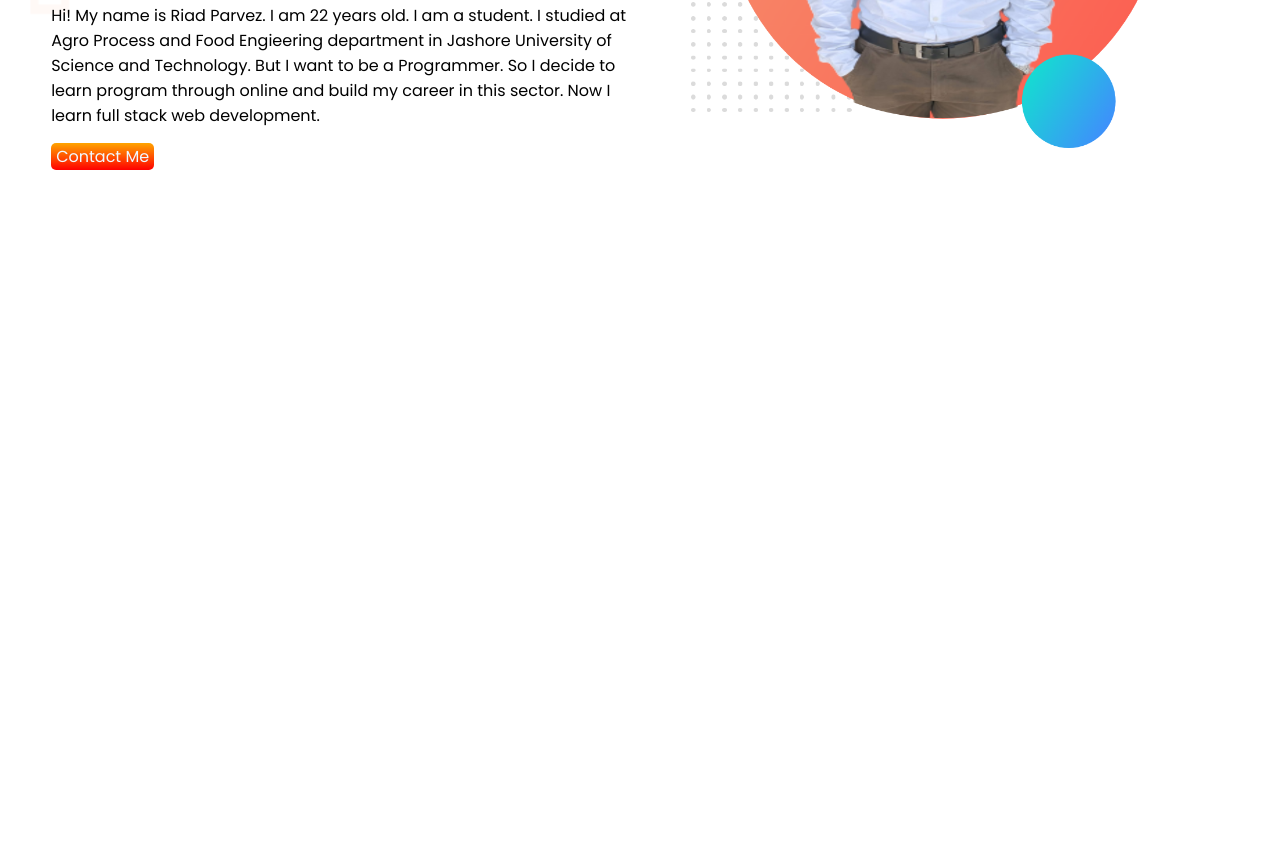
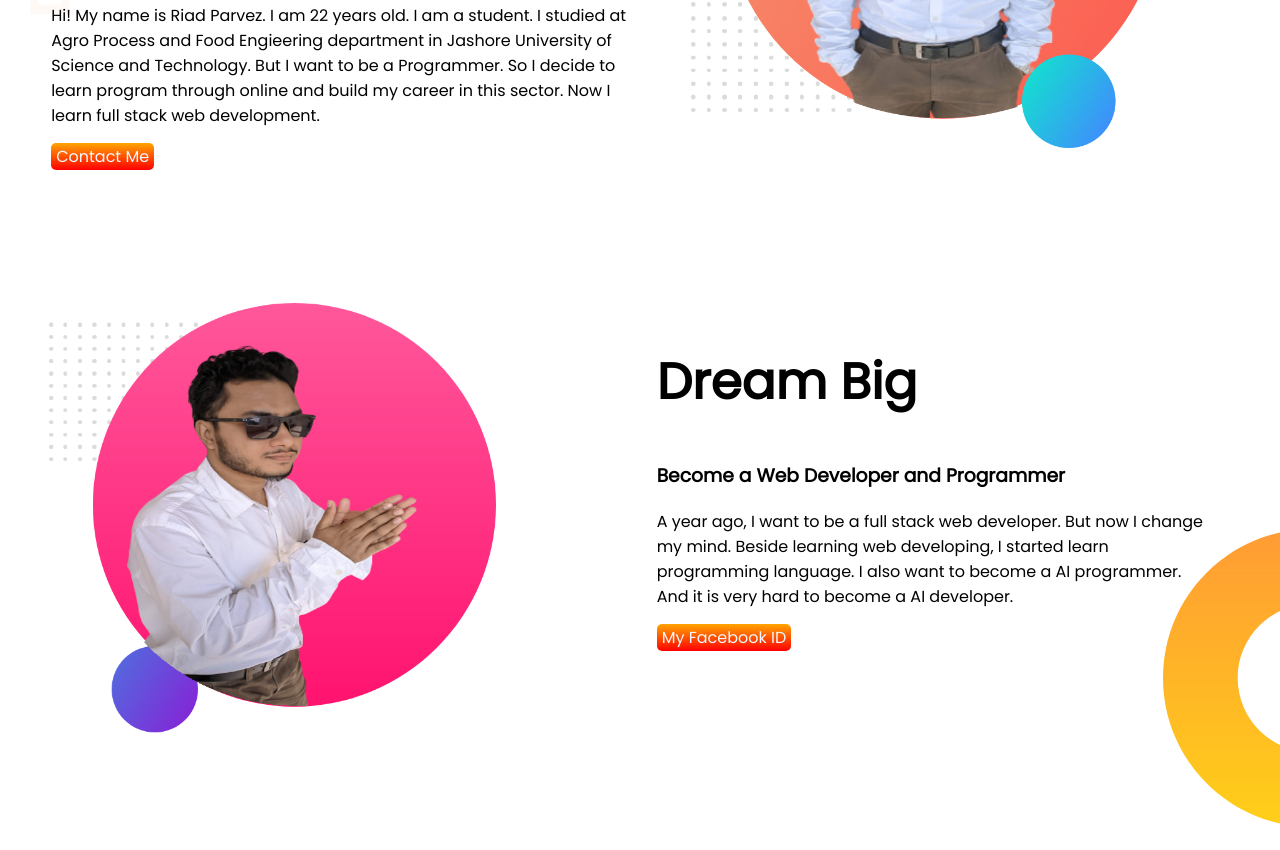
Before and after one commit to Parvez004/developer_portfolio_rev, a plain HTML site: page index.html in a window 1280 px wide. Shown: the part 345-1195 px from the top of the page. Before the commit the page ends 800 px from the top, so only its background shows below. Drawn offline with Linux system fonts and the light colour scheme.

Commit message:
second part

```diff
--- a/index.html
+++ b/index.html
@@ -15,7 +15,7 @@
 
 <body>
     <section class="top_banner">
-        <div class="first_sec">
+        <div class="half_width">
             <h1>Welcome To</h1>
             <h1><span class="orange">Parvez's</span> World!</h1>
 
@@ -24,10 +24,25 @@
             <p>
                 Hi! My name is Riad Parvez. I am 22 years old. I am a student. I studied at Agro Process and Food Engieering department in Jashore University of Science and Technology. But I want to be a Programmer. So I decide to learn program through online and build my career in this sector. Now I learn full stack web development.
             </p>
-            <a href="mailto: riadprvzz@gmail.com">Contact Me</a>
+            <a class="button" target="_blank" href="mailto: riadprvzz@gmail.com">Contact Me</a>
         </div>
-        <div class="first_sec">
+        <div class="half_width">
             <img src="images/my-bg.png" alt="Missing my-bg.png">
+        </div>
+    </section>
+
+    <section class="dream_area">
+        <div class="half_width">
+            <img src="images/my-bg2.png" alt="">
+
+        </div>
+        <div class="half_width">
+            <h1>Dream Big</h1>
+            <h3>Become a Web Developer and Programmer</h3>
+            <p>
+                A year ago, I want to be a full stack web developer. But now I change my mind. Beside learning web developing, I started learn programming language. I also want to become a AI programmer. And it is very hard to become a AI developer.
+            </p>
+            <a class="button" target="_blank" href="https://www.facebook.com/riad.parvez.3/">My Facebook ID</a>
         </div>
     </section>
 </body>
--- a/style.css
+++ b/style.css
@@ -10,16 +10,17 @@ h1{
 }
 section{
     display: flex;
+    padding-bottom: 110px;
 }
-.first_sec{
+.half_width{
     width: 50%;
     padding-left: 4%;
     padding-top: 2%;
 }
-.first_sec img{
+.half_width img{
     width: 80%;
 }
-a{
+.button{
     text-decoration: none;
     background-image: linear-gradient(orange, red);
     color: aliceblue;
@@ -31,3 +32,10 @@ a{
     background-image: url(images/top-banner.png);
     background-repeat: no-repeat;
 }
+.dream_area{
+    background-image: url(images/dream-bg.png);
+    background-repeat: no-repeat;
+    background-position-x: right;
+    background-position-y: 250px;
+    padding-right: 5%;
+}
```
